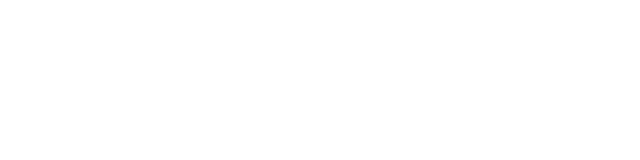
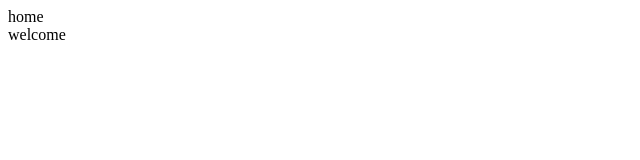
Before and after one commit to cqhaisenbao/manage-web, a Vue app: page /#/welcome in a window 1280 px wide. Shown: the top 160 px of the page, without its empty margins (0-640 px from the left). Built offline with nearby package versions, Linux system fonts and the light colour scheme.

Commit message:
初始化router

```diff
--- a/src/App.vue
+++ b/src/App.vue
@@ -1,8 +1,11 @@
 <template>
+    <router-view></router-view>
 </template>
 
-<script setup>
-
+<script>
+export default {
+    name: 'app'
+}
 </script>
 
 <style>
--- /dev/null
+++ b/src/components/Home.vue
@@ -0,0 +1,21 @@
+<template>
+    <div>
+        home
+        <router-view></router-view>
+    </div>
+</template>
+
+<script>
+import {defineComponent} from 'vue';
+
+export default defineComponent({
+    name: "Home",
+    setup() {
+        return {};
+    }
+});
+</script>
+
+<style lang="scss" scoped>
+
+</style>
--- /dev/null
+++ b/src/components/Welcome.vue
@@ -0,0 +1,20 @@
+<template>
+    <div>
+        welcome
+    </div>
+</template>
+
+<script>
+import {defineComponent} from 'vue';
+
+export default defineComponent({
+    name: "Welcome",
+    setup() {
+        return {};
+    }
+});
+</script>
+
+<style lang="scss" scoped>
+
+</style>
--- a/src/main.js
+++ b/src/main.js
@@ -1,4 +1,6 @@
-import { createApp } from 'vue'
+import {createApp} from 'vue'
 import App from './App.vue'
+import router from "./router";
 
-createApp(App).mount('#app')
+const app = createApp(App)
+app.use(router).mount('#app')
--- /dev/null
+++ b/src/router/index.js
@@ -0,0 +1,29 @@
+import {createRouter, createWebHashHistory} from 'vue-router'
+import Home from "../components/Home.vue";
+import Welcome from "../components/Welcome.vue";
+
+const routes = [
+    {
+        name: 'home',
+        path: '/',
+        meta: {
+            title: '首页'
+        },
+        redirect: '/welcome',
+        component: Home,
+        children: [
+            {
+                name: '/welcome',
+                path: 'welcome',
+                component: Welcome
+            }
+        ]
+    }
+]
+
+const router = createRouter({
+    history: createWebHashHistory(),
+    routes
+})
+
+export default router
```
